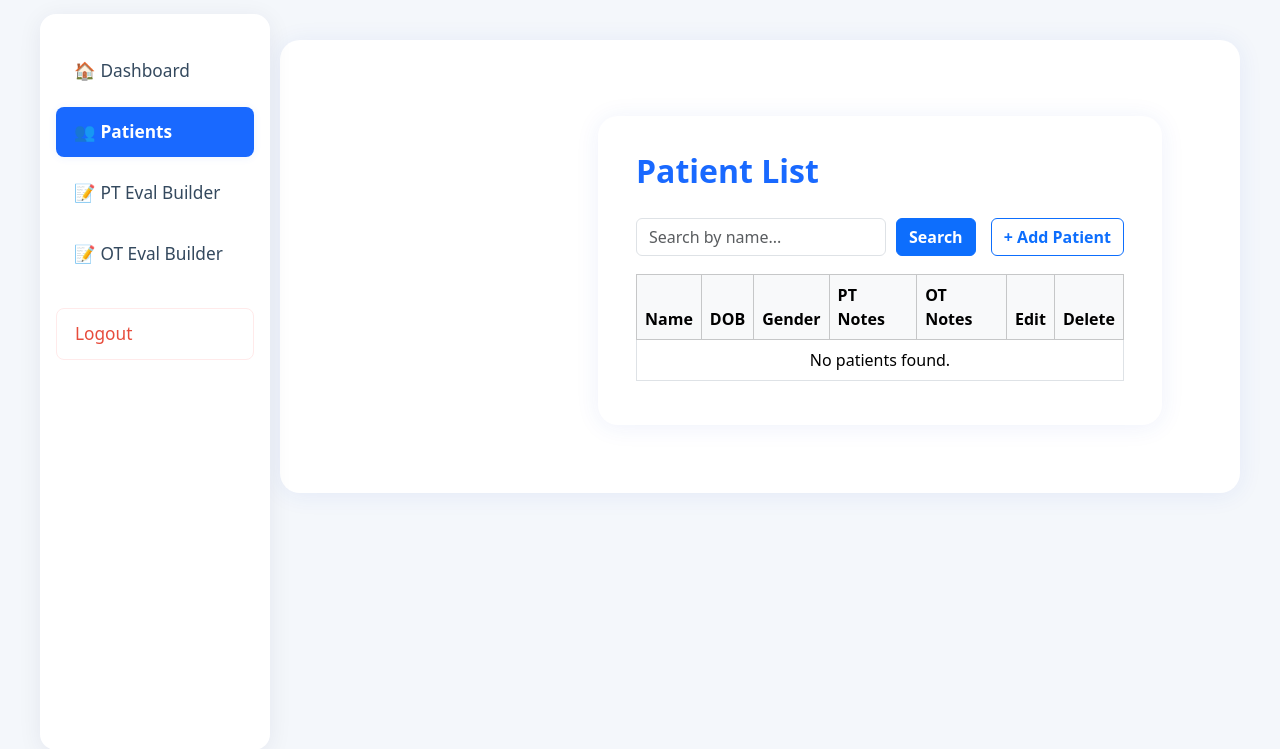
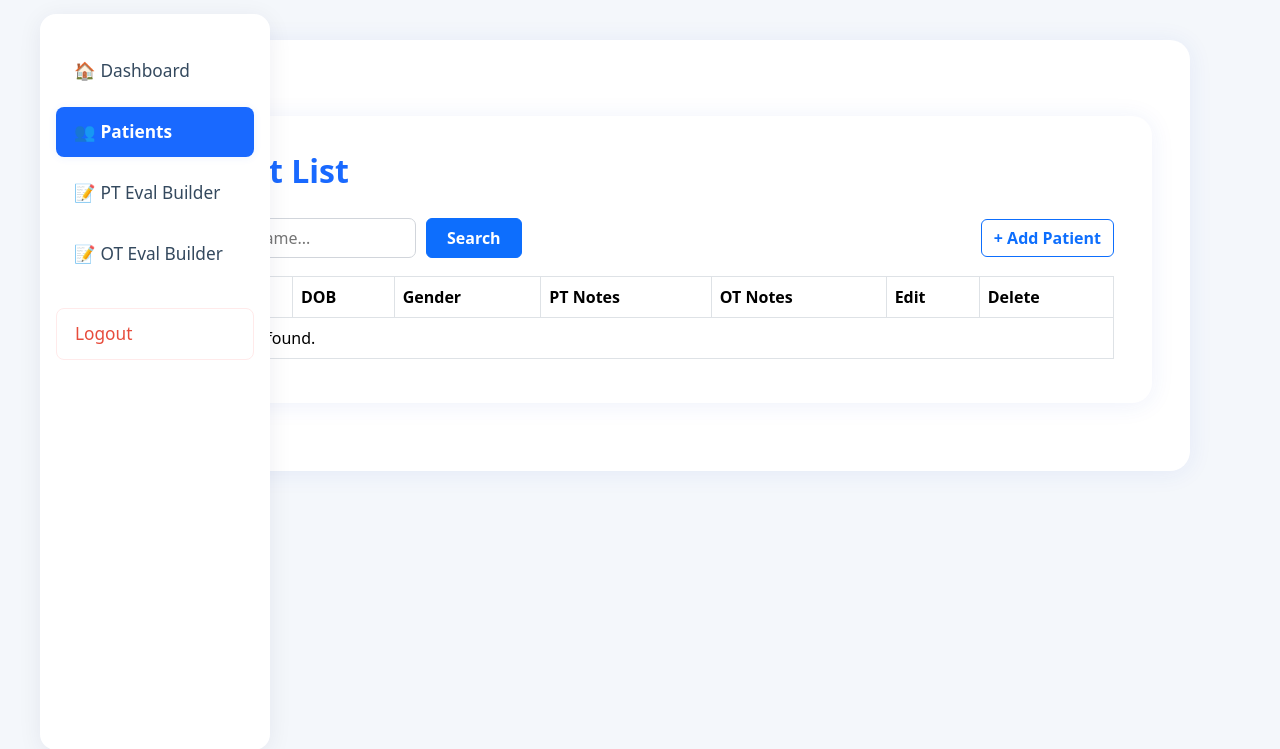
Before and after one commit to KLcoding01/PT-Builder, a Flask app: page /patients in a window 1280 px wide. Shown: the part 56-805 px from the top of the page. Run offline with Flask 3, Linux system fonts and the light colour scheme; a user stored in the database is signed in; data that the repository does not hold is empty.

Commit message:
Initial commit

```diff
--- a/templates/patients.html
+++ b/templates/patients.html
@@ -2,27 +2,54 @@
 {% block content %}
 <style>
   .main-content {
-    max-width: none !important;
-    width: auto !important;
-    margin: 40px 40px 40px 280px; /* space for sidebar */
-    padding: 36px 38px 28px 38px;
+    max-width: 1100px;
+    margin: 40px auto;
     background: #fff;
     border-radius: 20px;
     box-shadow: 0 2px 24px 0 rgba(35,72,207,0.08);
+    padding: 36px 38px 28px 38px;
+  }
+  h2 {
+    font-weight: 700;
+    color: #1969ff;
+    margin-bottom: 1.7rem;
+  }
+  form.search-form {
+    margin-bottom: 18px;
+    display: flex;
+    align-items: center;
+    gap: 10px;
+  }
+  form.search-form input[type="text"] {
+    padding: 7px 11px;
+    width: 250px;
+    border-radius: 7px;
+    border: 1px solid #d1d5db;
+    font-size: 1rem;
+  }
+  form.search-form button {
+    padding: 7px 20px;
+    font-weight: 600;
+  }
+  form.search-form a.add-btn {
+    margin-left: auto;
+  }
+  table {
+    width: 100%;
   }
 </style>
 
 <div class="main-content">
-  <h2 style="font-weight:700; color:#1969ff; margin-bottom:1.7rem;">Patient List</h2>
+  <h2>Patient List</h2>
 
-  <form method="GET" action="{{ url_for('view_patients') }}" style="margin-bottom: 18px; display:flex; align-items:center; gap: 10px;">
-    <input type="text" name="q" placeholder="Search by name..." value="{{ query }}" class="form-control" style="max-width: 250px;">
-    <button type="submit" class="btn btn-primary" style="font-weight: 600;">Search</button>
-    <a href="{{ url_for('add_patient') }}" class="btn btn-outline-primary ms-auto" style="font-weight:700;">+ Add Patient</a>
+  <form method="GET" action="{{ url_for('view_patients') }}" class="search-form">
+    <input type="text" name="q" placeholder="Search by name..." value="{{ query }}">
+    <button type="submit" class="btn btn-primary">Search</button>
+    <a href="{{ url_for('add_patient') }}" class="btn btn-outline-primary add-btn" style="font-weight:700;">+ Add Patient</a>
   </form>
 
-  <table class="table table-bordered table-hover" style="background:#fff;">
-    <thead class="table-light">
+  <table class="table table-bordered table-hover">
+    <thead>
       <tr>
         <th>Name</th>
         <th>DOB</th>
@@ -49,7 +76,7 @@
           </td>
         </tr>
       {% else %}
-        <tr><td colspan="7" class="text-center">No patients found.</td></tr>
+        <tr><td colspan="7">No patients found.</td></tr>
       {% endfor %}
     </tbody>
   </table>
```
